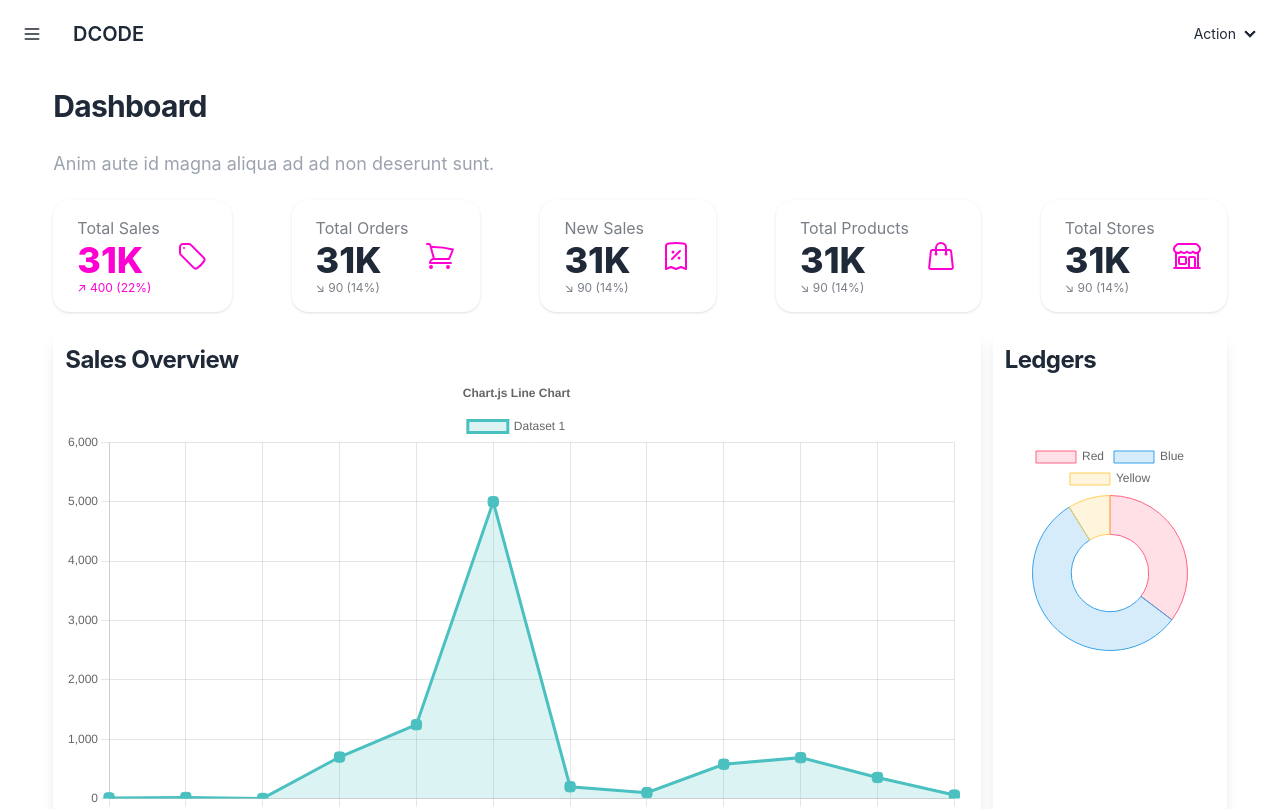
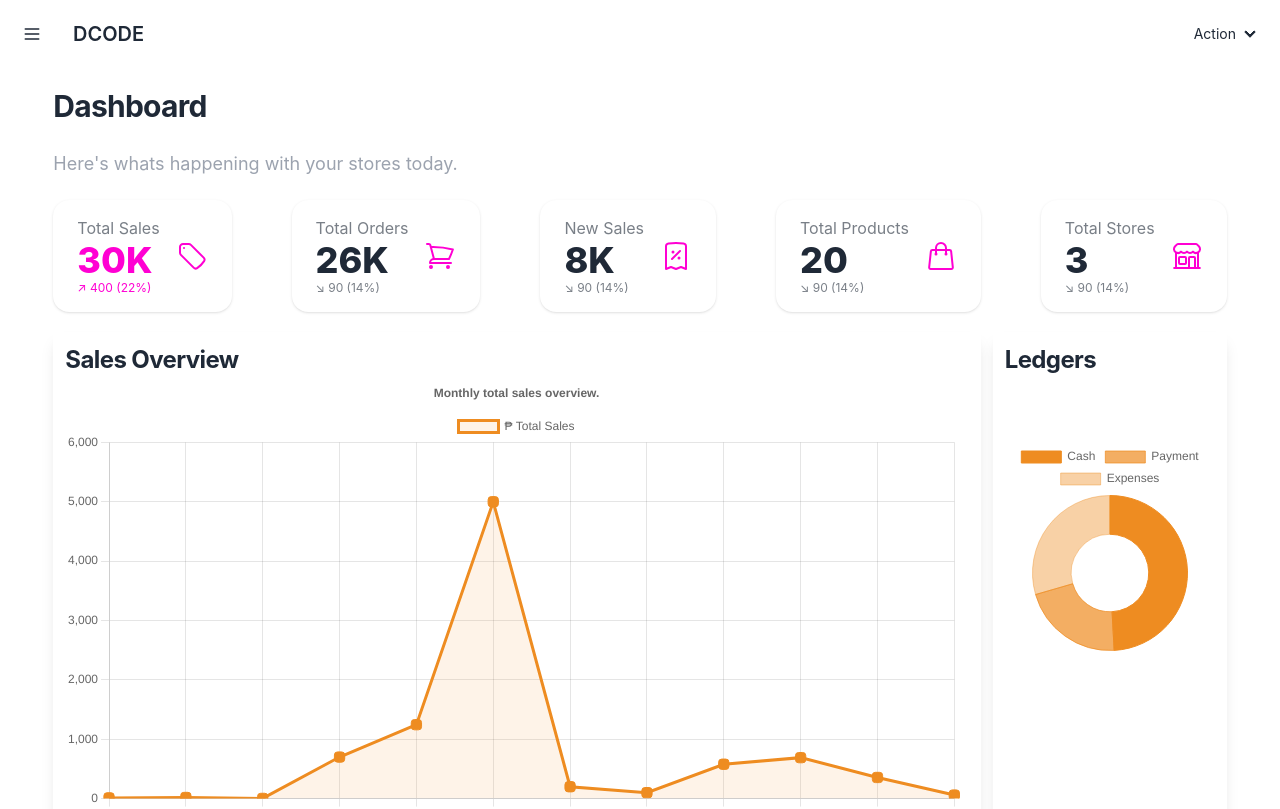
Before and after one commit to nhardbalansag/dcode-pos-portal, a React (Create React App) app: page /portal in a window 1280 px wide. Shown: the top 809 px of the page. Built offline with nearby package versions, Linux system fonts and the light colour scheme.

Commit message:
update dashboard

```diff
--- a/src/App.css
+++ b/src/App.css
@@ -5,6 +5,10 @@
 
 .bordered{
     border: 1px solid red;
+}
+
+.theme-primary{
+    background-color: #262930;
 }
 
 .App-header {
--- a/src/components/DonutChat.js
+++ b/src/components/DonutChat.js
@@ -28,20 +28,20 @@ export default function DonutChart() {
     );
 
     const data = {
-        labels: ['Red', 'Blue', 'Yellow'],
+        labels: ['Cash', 'Payment', 'Expenses'],
         datasets: [
           {
-            label: '# of Votes',
-            data: [12, 19, 3],
+            label: 'Current ledger total ₱',
+            data: [2000, 870, 1200],
             backgroundColor: [
-              'rgba(255, 99, 132, 0.2)',
-              'rgba(54, 162, 235, 0.2)',
-              'rgba(255, 206, 86, 0.2)',
+              'rgba(238, 140, 33, 1)',
+              'rgba(238, 140, 33, .7)',
+              'rgba(238, 140, 33, 0.4)',
             ],
             borderColor: [
-              'rgba(255, 99, 132, 1)',
-              'rgba(54, 162, 235, 1)',
-              'rgba(255, 206, 86, 1)',
+              'rgba(238, 140, 33, 1)',
+              'rgba(238, 140, 33, 0.7)',
+              'rgba(238, 140, 33, 0.4)',
             ],
             borderWidth: 1,
           },
--- a/src/components/LineChart.js
+++ b/src/components/LineChart.js
@@ -48,12 +48,12 @@ export default function LineChart({data = []}) {
         labels,
         datasets: [
           {
-            label: 'Dataset 1',
+            label: '₱ Total Sales',
             data: data,
-            borderColor: 'rgba(75, 192, 192, 1)',
-            backgroundColor: 'rgba(75, 192, 192, 0.2)',
-            pointBackgroundColor: 'rgba(75, 192, 192, 1)',
-            pointBorderColor: 'rgba(75, 192, 192, 1)',
+            borderColor: 'rgba(238, 140, 33, 1)',
+            backgroundColor: 'rgba(238, 140, 33, 0.1)',
+            pointBackgroundColor: 'rgba(238, 140, 33, 1)',
+            pointBorderColor: 'rgba(238, 140, 33, 1)',
             pointRadius: 6,
             pointHoverRadius: 8,
             pointStyle: 'rectRounded',
@@ -73,7 +73,7 @@ export default function LineChart({data = []}) {
             },
             title: {
                 display: true,
-                text: 'Chart.js Line Chart',
+                text: 'Monthly total sales overview.',
             },
         },
         scales: {
--- a/src/pages/main/dashboard.js
+++ b/src/pages/main/dashboard.js
@@ -15,7 +15,7 @@ const DashboardPage = () => {
     <div>
         <div className="mx-auto max-w-2xl lg:mx-0 my-5">
           <h2 className="text-3xl font-bold tracking-tight text-dark">Dashboard</h2>
-          <p className="mt-6 text-lg leading-8 text-gray-400">Anim aute id magna aliqua ad ad non deserunt sunt.</p>
+          <p className="mt-6 text-lg leading-8 text-gray-400">Here's whats happening with your stores today.</p>
         </div>
         <div className="my-5 grid grid-rows-4 grid-flow-col md:justify-between justify-evenly sm:grid-rows-2 md:grid-rows-1">
           <div className="stats shadow">
@@ -27,7 +27,7 @@ const DashboardPage = () => {
                 </svg>
               </div>
               <div className="stat-title">Total Sales</div>
-              <div className="stat-value text-secondary">31K</div>
+              <div className="stat-value text-secondary">30K</div>
               <div className="stat-desc text-secondary">↗︎ 400 (22%)</div>
             </div>
           </div>
@@ -39,7 +39,7 @@ const DashboardPage = () => {
                 </svg>
               </div>
               <div className="stat-title">Total Orders</div>
-              <div className="stat-value">31K</div>
+              <div className="stat-value">26K</div>
               <div className="stat-desc">↘︎ 90 (14%)</div>
             </div>
           </div>
@@ -51,7 +51,7 @@ const DashboardPage = () => {
                 </svg>
               </div>
               <div className="stat-title">New Sales</div>
-              <div className="stat-value">31K</div>
+              <div className="stat-value">8K</div>
               <div className="stat-desc">↘︎ 90 (14%)</div>
             </div>
           </div>
@@ -63,7 +63,7 @@ const DashboardPage = () => {
                 </svg>
               </div>
               <div className="stat-title">Total Products</div>
-              <div className="stat-value">31K</div>
+              <div className="stat-value">20</div>
               <div className="stat-desc">↘︎ 90 (14%)</div>
             </div>
           </div>
@@ -75,7 +75,7 @@ const DashboardPage = () => {
                 </svg>
               </div>
               <div className="stat-title">Total Stores</div>
-              <div className="stat-value">31K</div>
+              <div className="stat-value">3</div>
               <div className="stat-desc">↘︎ 90 (14%)</div>
             </div>
           </div>
@@ -93,11 +93,10 @@ const DashboardPage = () => {
             </div>
           </div>
         </div>
-        <div className='shadow-lg p-3'>
+        <div className='shadow-lg p-3 my-5'>
           <h2 className="text-2xl font-bold tracking-tight text-dark h-1/5">Top Sales</h2>
           <DaisyTable/>
         </div>
-
     </div>
   )
 }
```
